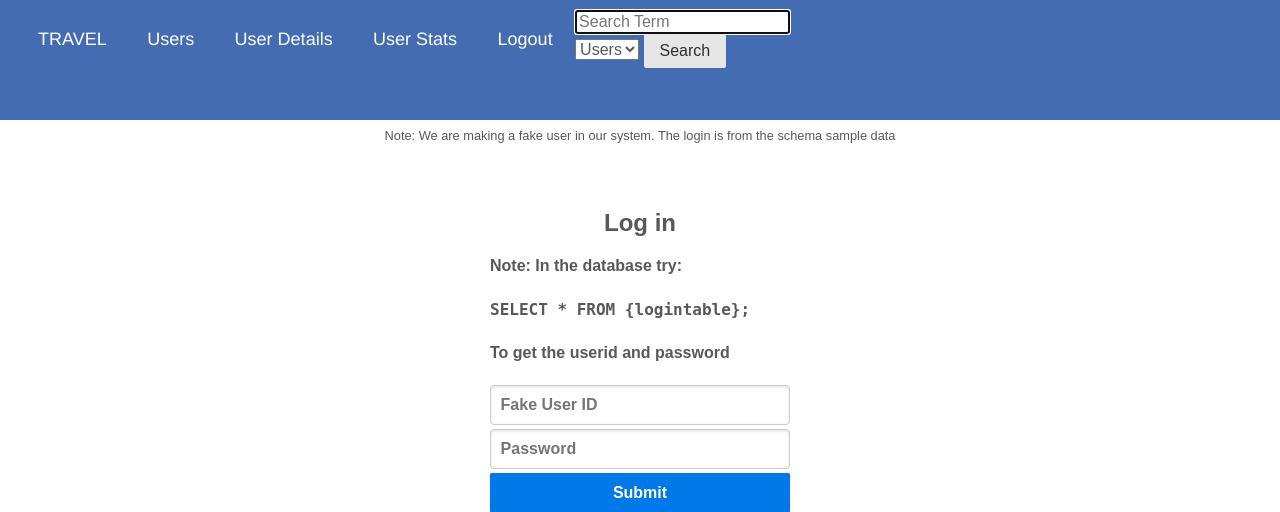
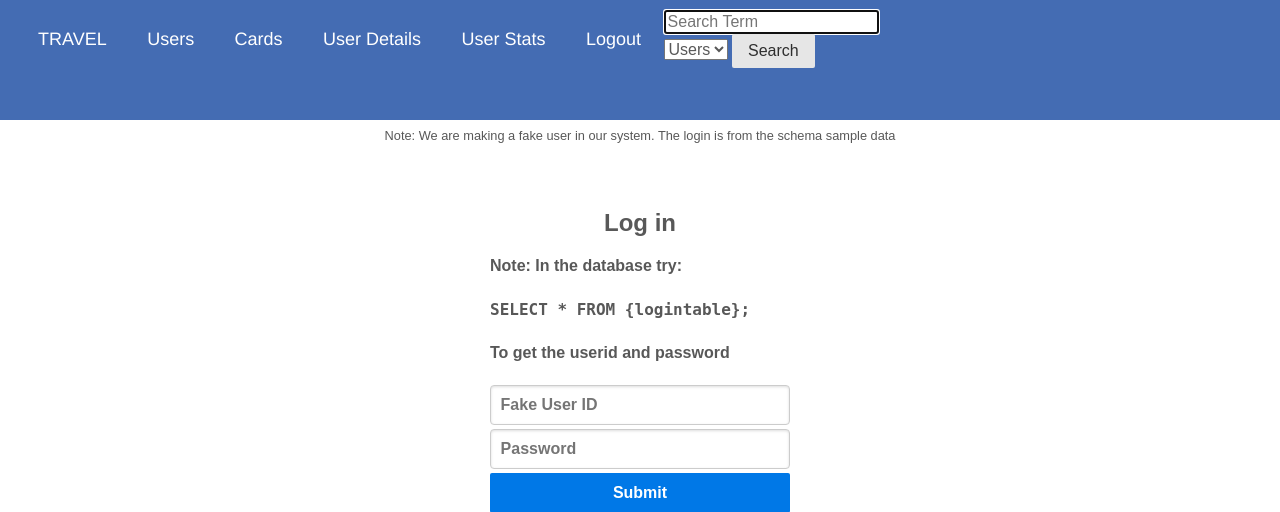
Before and after one commit to nhat2605/ISYS2120, a Flask app: page /login in a window 1280 px wide. Shown: the top 512 px of the page. Run offline with Flask 3, Linux system fonts and the light colour scheme; the visitor is signed in with stand-in values (Sample User, id 1); parts of the project's set-up code (start-up, migrations or seed data) failed here and were passed over; some libraries are stand-ins or nearby versions.

Commit message:
add card button

```diff
--- a/templates/top.html
+++ b/templates/top.html
@@ -32,6 +32,7 @@
             <ul class="pure-menu-list">
                 {% if session.logged_in %}
                   <li class="pure-menu-item"><a href="{{ url_for('list_users') }}" class="pure-menu-link">Users</a></li>
+                  <li class="pure-menu-item"><a href="{{ url_for('list_cards') }}" class="pure-menu-link">Cards</a></li>
                   <li class="pure-menu-item"><a href="{{ url_for('list_consolidated_users') }}" class="pure-menu-link">User Details</a></li>
                   <li class="pure-menu-item"><a href="{{ url_for('list_user_stats') }}" class="pure-menu-link">User Stats</a></li>
                 {% endif %}
```
